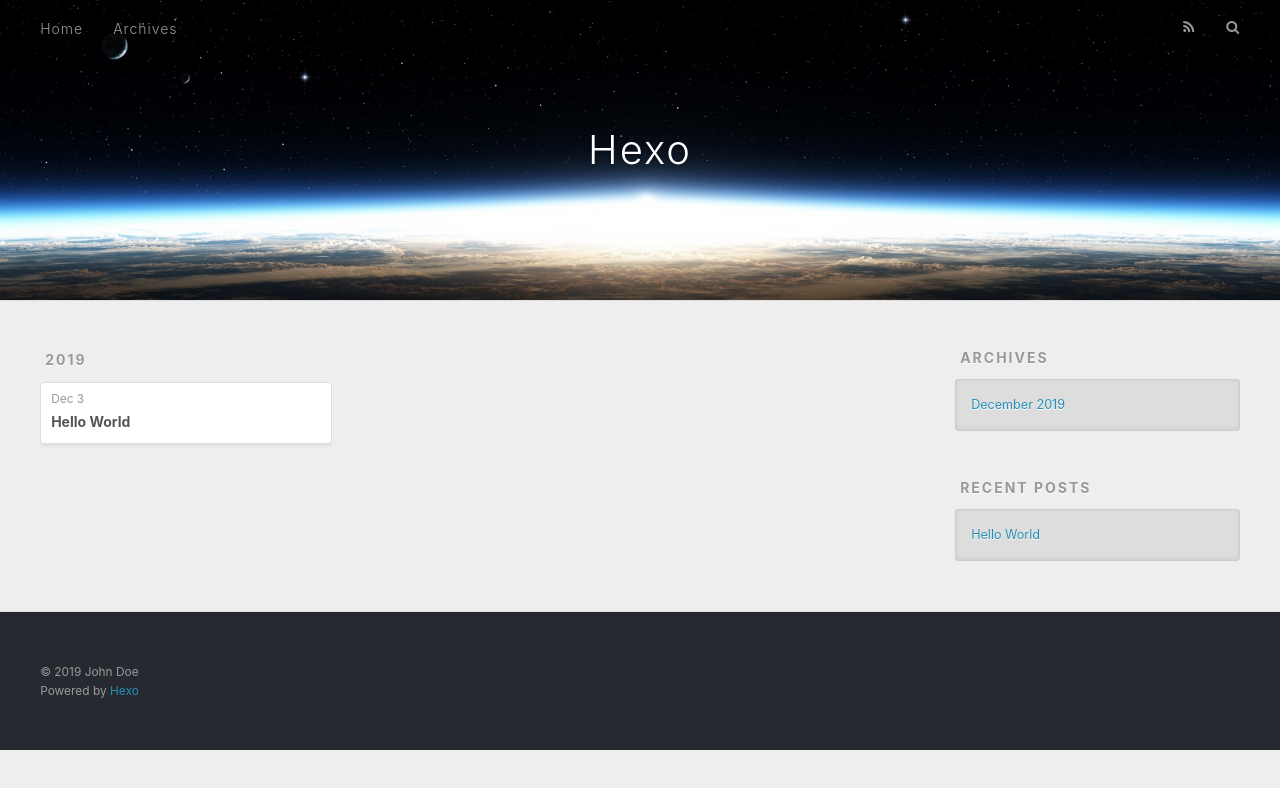
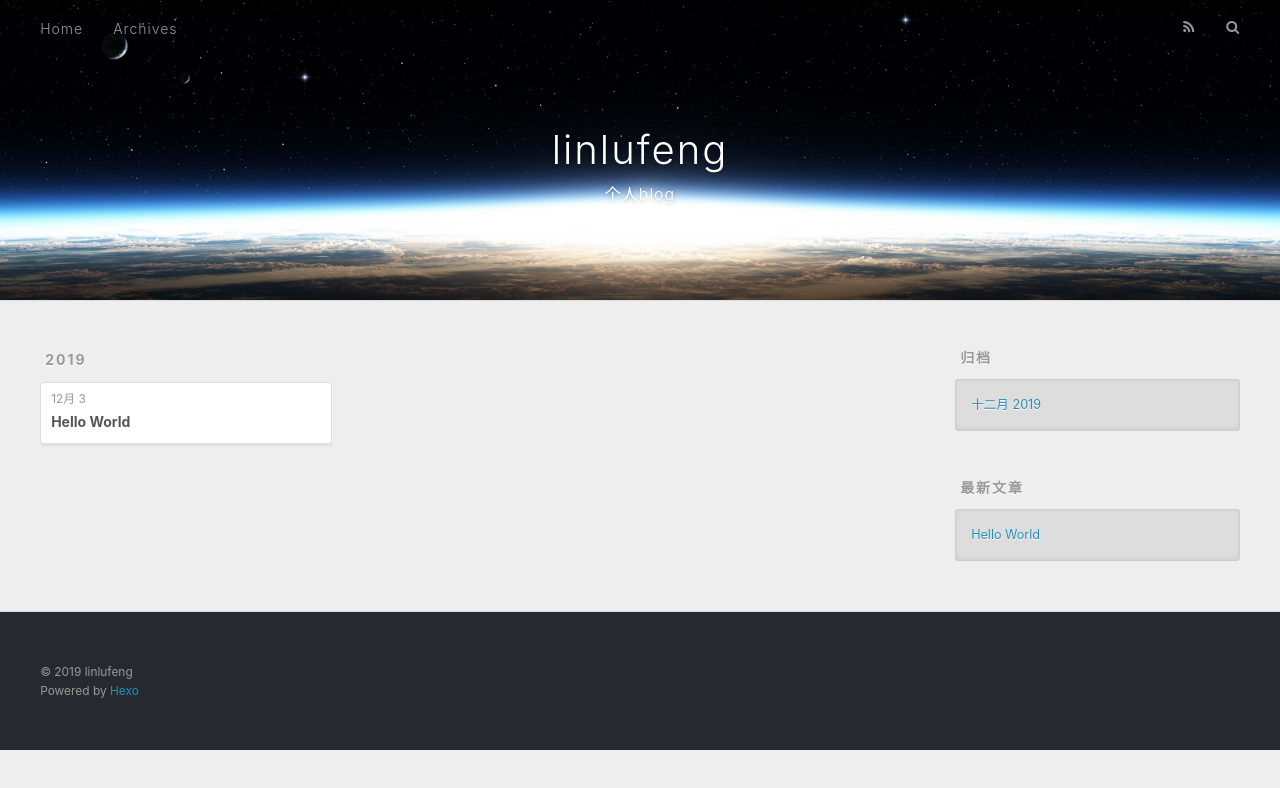
Before and after one commit to linlufeng/linlufeng.github.io, a plain HTML site: page archives/2019/12/index.html in a window 1280 px wide. Drawn offline with nearby package versions, Linux system fonts and the light colour scheme.

Commit message:
Site updated: 2019-12-03 15:53:23

```diff
--- a/archives/2019/12/index.html
+++ b/archives/2019/12/index.html
@@ -5,16 +5,17 @@
 
 
 
-  <title>Archives: 2019/12 | Hexo</title>
+  <title>归档: 2019/12 | linlufeng</title>
   <meta name="viewport" content="width=device-width, initial-scale=1, maximum-scale=1">
-  <meta property="og:type" content="website">
-<meta property="og:title" content="Hexo">
+  <meta name="keywords" content="developer">
+<meta property="og:type" content="website">
+<meta property="og:title" content="linlufeng">
 <meta property="og:url" content="http:&#x2F;&#x2F;linlufeng.github.io&#x2F;archives&#x2F;2019&#x2F;12&#x2F;index.html">
-<meta property="og:site_name" content="Hexo">
-<meta property="og:locale" content="en">
+<meta property="og:site_name" content="linlufeng">
+<meta property="og:locale" content="zh-CN">
 <meta name="twitter:card" content="summary">
 
-    <link rel="alternate" href="/atom.xml" title="Hexo" type="application/atom+xml">
+    <link rel="alternate" href="/atom.xml" title="linlufeng" type="application/atom+xml">
 
 
     <link rel="icon" href="/favicon.png">
@@ -33,8 +34,12 @@
   <div id="header-outer" class="outer">
     <div id="header-title" class="inner">
       <h1 id="logo-wrap">
-        <a href="/" id="logo">Hexo</a>
+        <a href="/" id="logo">linlufeng</a>
       </h1>
+
+        <h2 id="subtitle-wrap">
+          <a href="/" id="subtitle">个人blog</a>
+        </h2>
 
     </div>
     <div id="header-inner" class="inner">
@@ -50,7 +55,7 @@
 
           <a id="nav-rss-link" class="nav-icon" href="/atom.xml" title="RSS Feed"></a>
 
-        <a id="nav-search-btn" class="nav-icon" title="Search"></a>
+        <a id="nav-search-btn" class="nav-icon" title="搜索"></a>
       </nav>
       <div id="search-form-wrap">
         <form action="//google.com/search" method="get" accept-charset="UTF-8" class="search-form"><input type="search" name="q" class="search-form-input" placeholder="Search"><button type="submit" class="search-form-submit">&#xF002;</button><input type="hidden" name="sitesearch" value="http://linlufeng.github.io"></form>
@@ -76,7 +81,7 @@
   <div class="archive-article-inner">
     <header class="archive-article-header">
       <a href="/2019/12/03/hello-world/" class="archive-article-date">
-  <time datetime="2019-12-03T07:09:03.973Z" itemprop="datePublished">Dec 3</time>
+  <time datetime="2019-12-03T07:09:03.973Z" itemprop="datePublished">12月 3</time>
 </a>
 
 
@@ -108,9 +113,9 @@
 
 
   <div class="widget-wrap">
-    <h3 class="widget-title">Archives</h3>
+    <h3 class="widget-title">归档</h3>
     <div class="widget">
-      <ul class="archive-list"><li class="archive-list-item"><a class="archive-list-link" href="/archives/2019/12/">December 2019</a></li></ul>
+      <ul class="archive-list"><li class="archive-list-item"><a class="archive-list-link" href="/archives/2019/12/">十二月 2019</a></li></ul>
     </div>
   </div>
 
@@ -118,7 +123,7 @@
 
 
   <div class="widget-wrap">
-    <h3 class="widget-title">Recent Posts</h3>
+    <h3 class="widget-title">最新文章</h3>
     <div class="widget">
       <ul>
 
@@ -138,7 +143,7 @@
 
   <div class="outer">
     <div id="footer-info" class="inner">
-      &copy; 2019 John Doe<br>
+      &copy; 2019 linlufeng<br>
       Powered by <a href="http://hexo.io/" target="_blank">Hexo</a>
     </div>
   </div>
```
Also changed, not shown: 2019/12/03/hello-world/index.html (+16 -11 lines), archives/2019/index.html (+18 -13 lines), archives/index.html (+18 -13 lines), index.html (+18 -13 lines).
